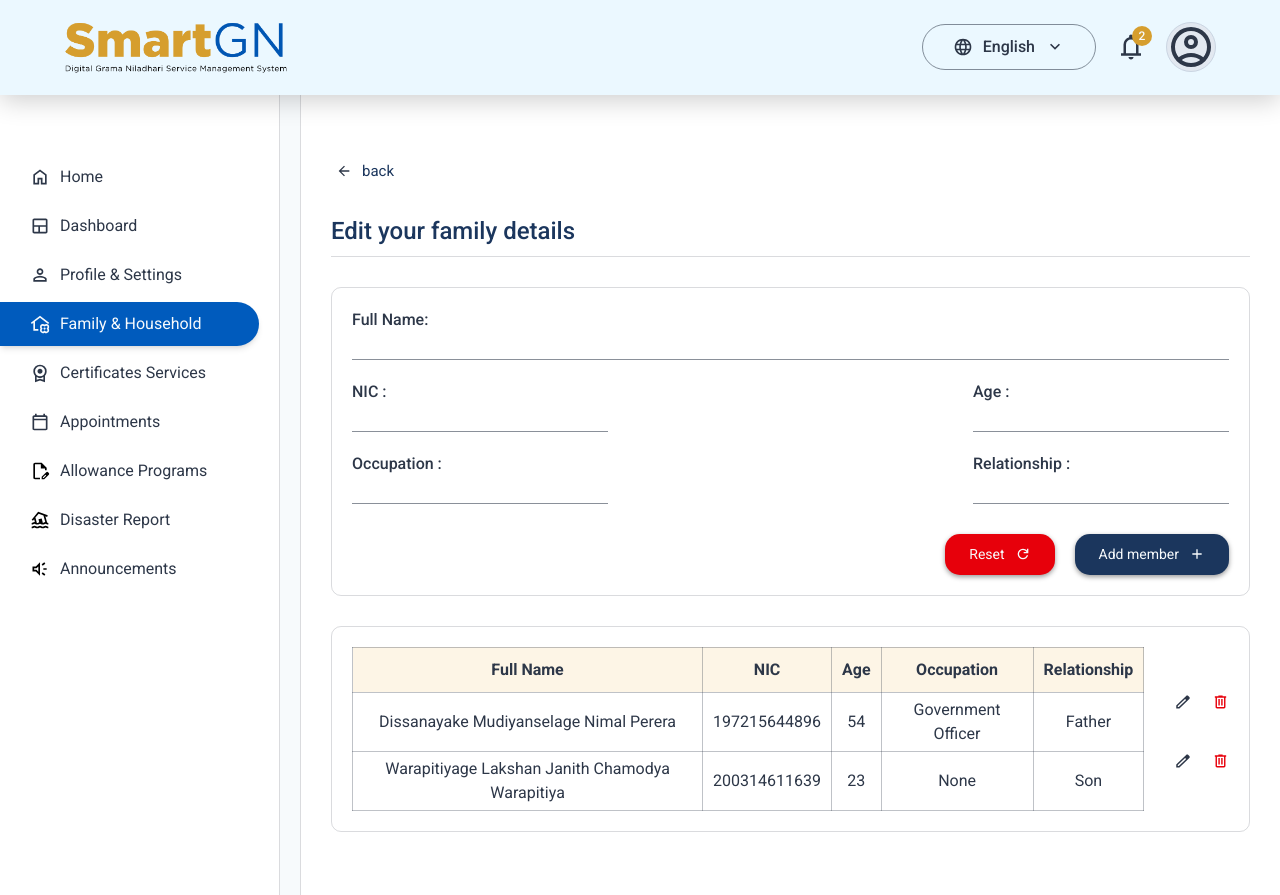
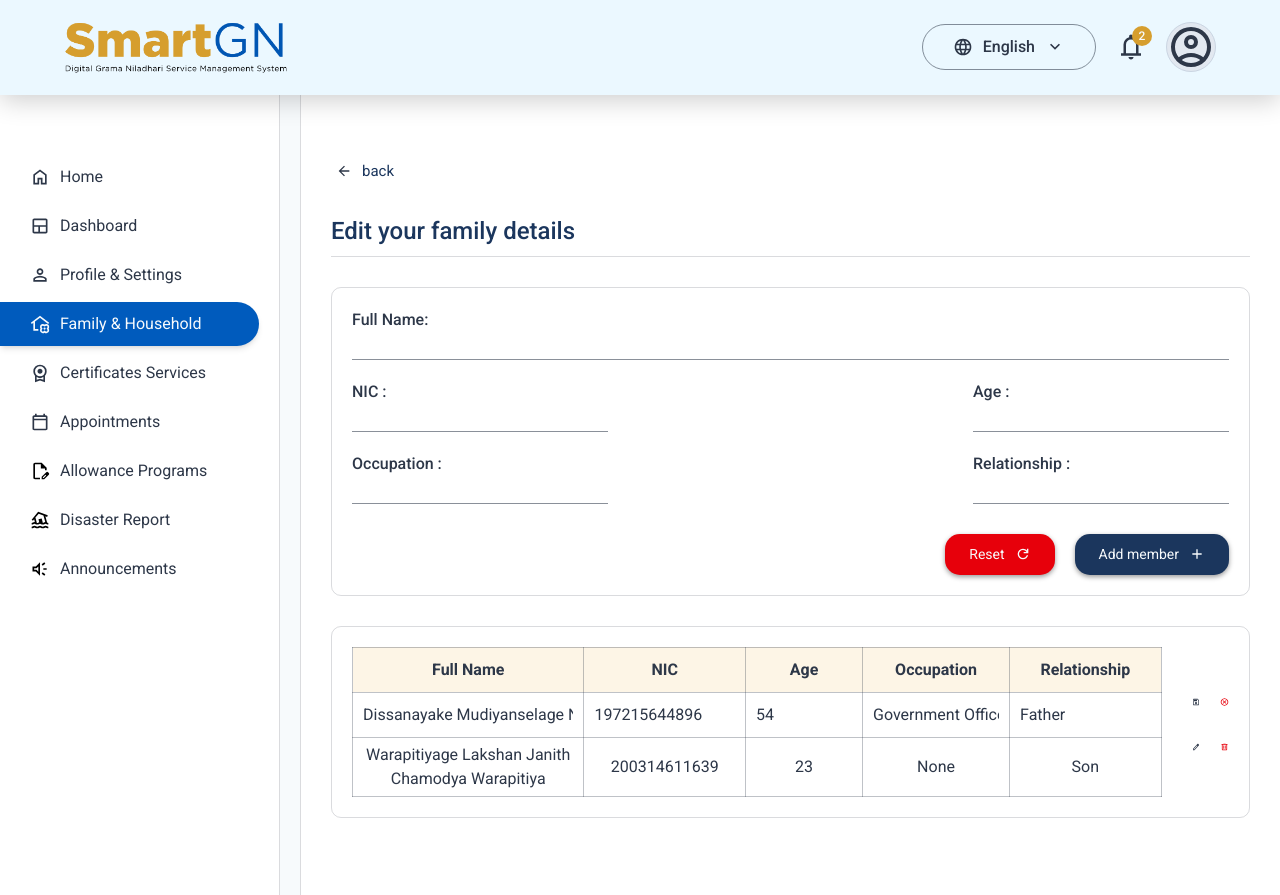
Before and after one commit to Mogith-Code/SmartGN-Digital-GN-Service-Management-System, a React (Vite) app in the folder SmartGN/: page /RHousehold/EditFamilyDetails in a window 1280 px wide. Both pictures are taken after a click on the button 1182 px from the left and 702 px from the top of the page. Built offline with nearby package versions, Linux system fonts and the light colour scheme.

Commit message:
Update EditFamilyDetailsLayout.jsx

```diff
--- a/SmartGN/src/Components/Family&HouseholdPage/EditFamilyDetailsLayout.jsx
+++ b/SmartGN/src/Components/Family&HouseholdPage/EditFamilyDetailsLayout.jsx
@@ -134,7 +134,7 @@ function EditFamilyDetailsLayout() {
       </div>
 
       <div className="flex border border-[#2D37482D] p-[20px] m-[30px] rounded-[10px]">
-        <div className="flex w-full">
+        <div className="flex flex-col w-full">
           <EditFamilyMemberTable Editmembers={editMembers} />
         </div>
       </div>
--- a/SmartGN/src/Components/Family&HouseholdPage/EditFamilyMemberTable.jsx
+++ b/SmartGN/src/Components/Family&HouseholdPage/EditFamilyMemberTable.jsx
@@ -2,9 +2,17 @@ import React, { useState } from "react";
 import { useLanguage } from "../../utils/translate";
 import editIcon from "../../assets/edit_24dp_2D3748_FILL0_wght400_GRAD0_opsz24.svg";
 import deleteIcon from "../../assets/delete_24dp_E7000B_FILL0_wght400_GRAD0_opsz24.svg";
+import saveIcon from "../../assets/save_24dp_2D3748_FILL0_wght400_GRAD0_opsz24.svg";
+import cancelIcon from "../../assets/cancel_24dp_E7000B_FILL0_wght400_GRAD0_opsz24.svg";
 
 function EditFamilyMemberTable({ Editmembers = [] }) {
   const { lang } = useLanguage();
+
+  // State to track edit mode for each member
+  const [editMode, setEditMode] = useState({});
+
+  // State to store edited values
+  const [editedMembers, setEditedMembers] = useState(Editmembers);
 
   const EditFamilyMemberTableTranslations = {
     EN: {
@@ -33,9 +41,181 @@ function EditFamilyMemberTable({ Editmembers = [] }) {
   const t =
     EditFamilyMemberTableTranslations[lang] ||
     EditFamilyMemberTableTranslations.EN;
+
+  // ============================================================================
+  // HANDLE EDIT BUTTON CLICK
+  // ============================================================================
+  const handleEditClick = (memberId) => {
+    setEditMode((prev) => ({
+      ...prev,
+      [memberId]: true,
+    }));
+  };
+
+  // ============================================================================
+  // HANDLE SAVE BUTTON CLICK
+  // ============================================================================
+  const handleSaveClick = (memberId) => {
+    setEditMode((prev) => ({
+      ...prev,
+      [memberId]: false,
+    }));
+    console.log("Saved member:", memberId);
+  };
+
+  // ============================================================================
+  // HANDLE CANCEL BUTTON CLICK
+  // ============================================================================
+  const handleCancelClick = (memberId) => {
+    setEditMode((prev) => ({
+      ...prev,
+      [memberId]: false,
+    }));
+    console.log("Cancelled editing for member:", memberId);
+  };
+
+  // ============================================================================
+  // HANDLE INPUT CHANGE
+  // ============================================================================
+  const handleInputChange = (memberId, field, value) => {
+    setEditedMembers((prev) =>
+      prev.map((member) =>
+        member.id === memberId ? { ...member, [field]: value } : member,
+      ),
+    );
+  };
+
+  // ============================================================================
+  // RENDER EDITABLE ROW
+  // ============================================================================
+  const renderEditableRow = (member) => {
+    return (
+      <tr key={member.id}>
+        <td className="text-[16px] text-[#2D3748] border border-[#2D37484D] px-[10px] py-[5px]">
+          <input
+            type="text"
+            value={member.fullName}
+            onChange={(e) =>
+              handleInputChange(member.id, "fullName", e.target.value)
+            }
+            className="w-full bg-transparent border-none focus:outline-none focus:ring-2 focus:ring-[#2c5f8a] rounded px-[px] py-[5px]"
+          />
+        </td>
+        <td className="text-[16px] text-[#2D3748] border border-[#2D37484D] px-[10px] py-[5px]">
+          <input
+            type="text"
+            value={member.nic}
+            onChange={(e) =>
+              handleInputChange(member.id, "nic", e.target.value)
+            }
+            className="w-full bg-transparent border-none focus:outline-none focus:ring-2 focus:ring-[#2c5f8a] rounded"
+          />
+        </td>
+        <td className="text-[16px] text-[#2D3748] border border-[#2D37484D] px-[10px] py-[5px]">
+          <input
+            type="number"
+            value={member.age}
+            onChange={(e) =>
+              handleInputChange(member.id, "age", e.target.value)
+            }
+            className="w-full bg-transparent border-none focus:outline-none focus:ring-2 focus:ring-[#2c5f8a] rounded"
+          />
+        </td>
+        <td className="text-[16px] text-[#2D3748] border border-[#2D37484D] px-[10px] py-[5px]">
+          <input
+            type="text"
+            value={member.occupation}
+            onChange={(e) =>
+              handleInputChange(member.id, "occupation", e.target.value)
+            }
+            className="w-full bg-transparent border-none focus:outline-none focus:ring-2 focus:ring-[#2c5f8a] rounded"
+          />
+        </td>
+        <td className="text-[16px] text-[#2D3748] border border-[#2D37484D] px-[10px] py-[5px]">
+          <input
+            type="text"
+            value={member.relationship}
+            onChange={(e) =>
+              handleInputChange(member.id, "relationship", e.target.value)
+            }
+            className="w-full bg-transparent border-none focus:outline-none focus:ring-2 focus:ring-[#2c5f8a] rounded"
+          />
+        </td>
+
+        <div className="flex gap-[20px] ml-[30px] items-center justify-center">
+          {/* Save Button */}
+          <button
+            className="cursor-pointer hover:scale-110 transition-transform"
+            onClick={() => handleSaveClick(member.id)}
+          >
+            <img src={saveIcon} alt="saveIcon" className="w-[20px] h-[20px]" />
+          </button>
+          {/* Cancel Button */}
+          <button
+            className="cursor-pointer hover:scale-110 transition-transform"
+            onClick={() => handleCancelClick(member.id)}
+          >
+            <img
+              src={cancelIcon}
+              alt="cancelIcon"
+              className="w-[20px] h-[20px]"
+            />
+          </button>
+        </div>
+      </tr>
+    );
+  };
+
+  // ============================================================================
+  // RENDER VIEW ROW
+  // ============================================================================
+  const renderViewRow = (member) => {
+    return (
+      <tr key={member.id}>
+        <td className="text-[16px] text-[#2D3748] border border-[#2D37484D] px-[10px] py-[5px]">
+          {member.fullName}
+        </td>
+        <td className="text-[16px] text-[#2D3748] border border-[#2D37484D] px-[10px] py-[5px]">
+          {member.nic}
+        </td>
+        <td className="text-[16px] text-[#2D3748] border border-[#2D37484D] px-[10px] py-[5px]">
+          {member.age}
+        </td>
+        <td className="text-[16px] text-[#2D3748] border border-[#2D37484D] px-[10px] py-[5px]">
+          {member.occupation}
+        </td>
+        <td className="text-[16px] text-[#2D3748] border border-[#2D37484D] px-[10px] py-[5px]">
+          {member.relationship}
+        </td>
+
+        <div className="flex gap-[20px] ml-[30px] items-center justify-center">
+          {/* Edit Button */}
+          <button
+            className="cursor-pointer hover:scale-110 transition-transform"
+            onClick={() => handleEditClick(member.id)}
+          >
+            <img src={editIcon} alt="editIcon" className="w-[20px] h-[20px]" />
+          </button>
+          {/* Delete Button */}
+          <button className="cursor-pointer hover:scale-110 transition-transform">
+            <img
+              src={deleteIcon}
+              alt="deleteIcon"
+              className="w-[20px] h-[20px]"
+            />
+          </button>
+        </div>
+      </tr>
+    );
+  };
+
+  // ============================================================================
+  // COMPONENT RENDER
+  // ============================================================================
   return (
     <div className="flex w-full gap-[30px]">
-      <table className="w-full">
+      <div className="w-full overflow-x-auto">
+        <table className="w-full border-collapse">
           <thead>
             <tr>
               <th className="text-[16px] text-[#2D3748] bg-[#FDF5E6] border border-[#2D37484D] p-[10px]">
@@ -56,44 +236,14 @@ function EditFamilyMemberTable({ Editmembers = [] }) {
             </tr>
           </thead>
           <tbody className="text-center">
-          {Editmembers.map((member) => (
-            <tr key={member.id}>
-              <td className="text-[16px] text-[#2D3748] border border-[#2D37484D] px-[10px] py-[5px]">
-                {member.fullName}
-              </td>
-              <td className="text-[16px] text-[#2D3748] border border-[#2D37484D] px-[10px] py-[5px]">
-                {member.nic}
-              </td>
-              <td className="text-[16px] text-[#2D3748] border border-[#2D37484D] px-[10px] py-[5px]">
-                {member.age}
-              </td>
-              <td className="text-[16px] text-[#2D3748] border border-[#2D37484D] px-[10px] py-[5px]">
-                {member.occupation}
-              </td>
-              <td className="text-[16px] text-[#2D3748] border border-[#2D37484D] px-[10px] py-[5px]">
-                {member.relationship}
-              </td>
-              <div className="flex gap-[20px] ml-[30px] items-center">
-                <button className="cursor-pointer hover:scale-120">
-                  <img
-                    src={editIcon}
-                    alt="editIcon"
-                    className="w-[20px] h-[20px]"
-                  />
-                </button>
-
-                <button className="cursor-pointer hover:scale-120">
-                  <img
-                    src={deleteIcon}
-                    alt="deleteIcon"
-                    className="w-[20px] h-[20px]"
-                  />
-                </button>
-              </div>
-            </tr>
-          ))}
+            {editedMembers.map((member) =>
+              editMode[member.id]
+                ? renderEditableRow(member)
+                : renderViewRow(member),
+            )}
           </tbody>
         </table>
+      </div>
     </div>
   );
 }
```
Also changed, not shown: SmartGN/src/assets/cancel_24dp_E7000B_FILL0_wght400_GRAD0_opsz24.svg (added), SmartGN/src/assets/save_24dp_2D3748_FILL0_wght400_GRAD0_opsz24.svg (added). Lines whose indentation alone changed are shown as unchanged.
